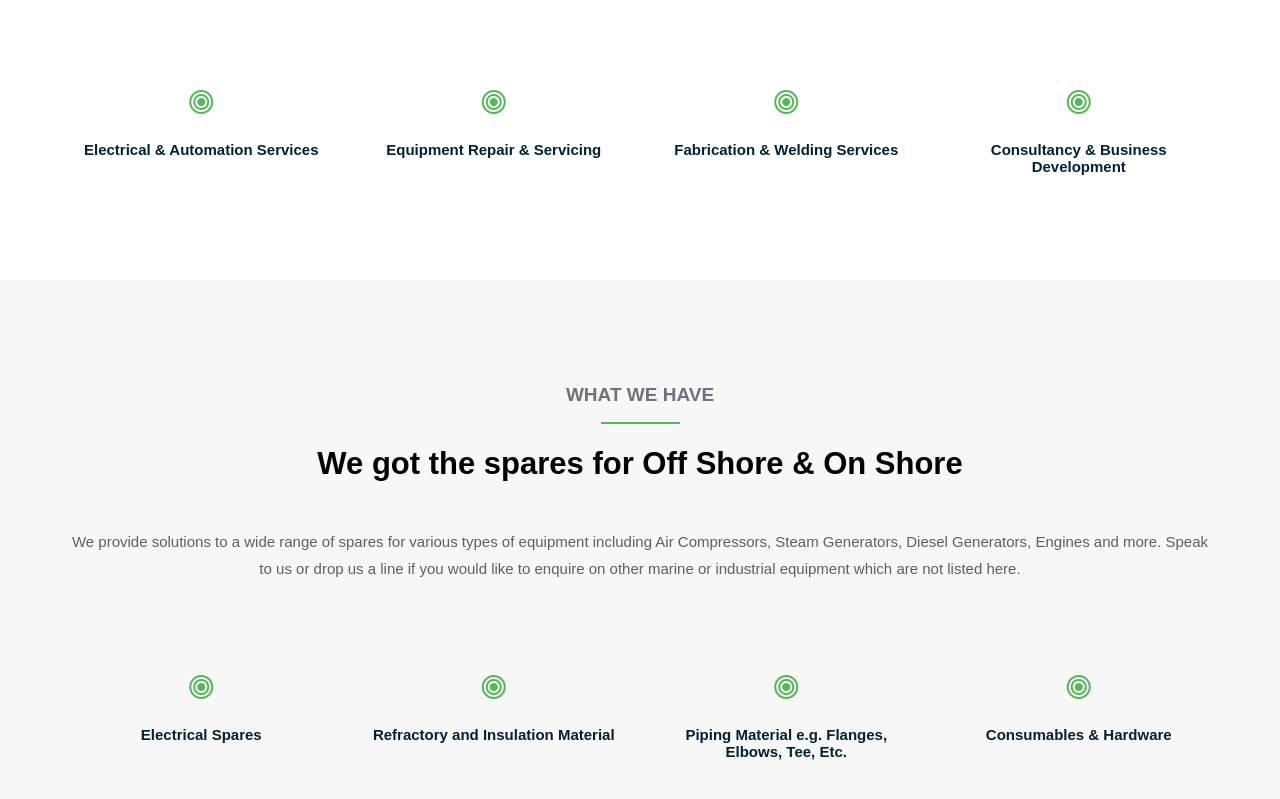
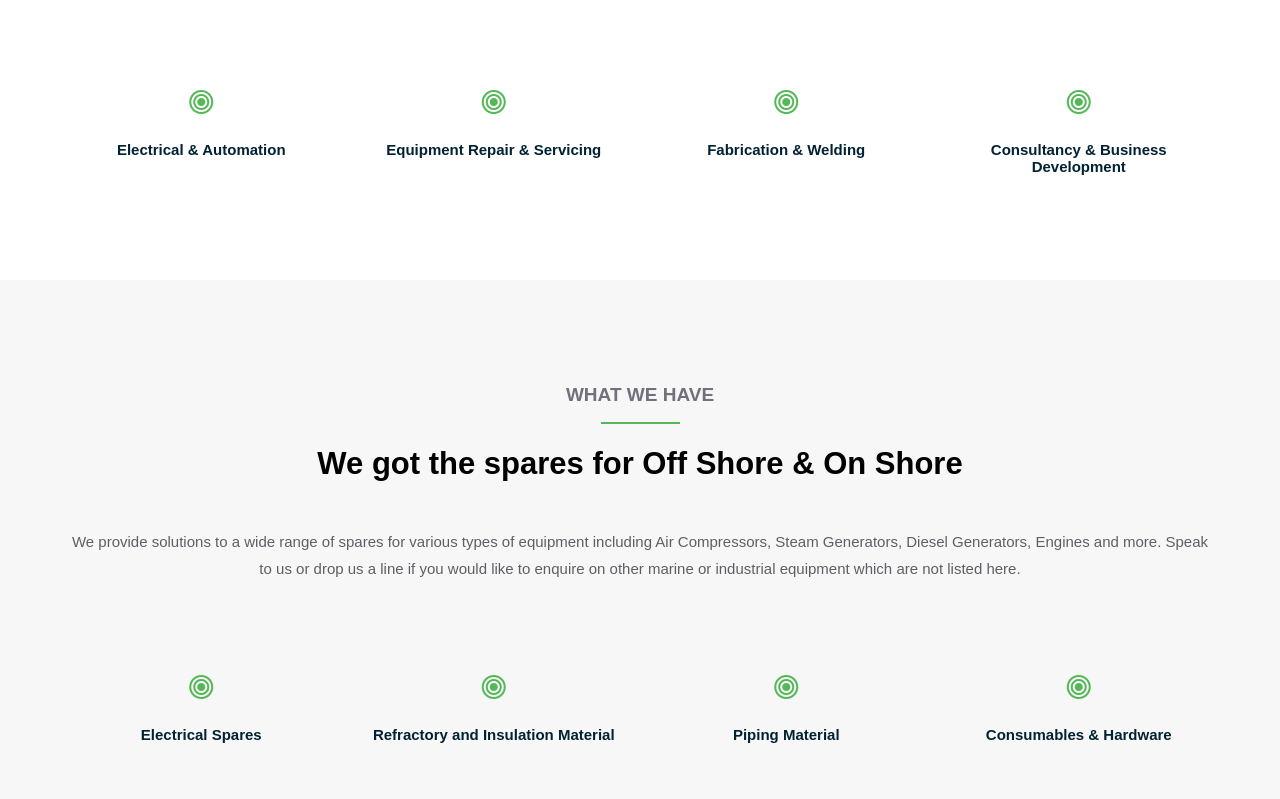
Before and after one commit to bluedovemarine/bluedovemarine.github.io, a plain HTML site: page index.html in a window 1280 px wide. Shown: the part 2291-3090 px from the top of the page. Drawn offline with Linux system fonts and the light colour scheme.

Commit message:
Update 5 on 5 Jan 18

```diff
--- a/index.html
+++ b/index.html
@@ -210,7 +210,7 @@
 
                          <i class="fa fa-bullseye fa-2x" aria-hidden="true"></i>
 
-                            	<h5>Electrical & Automation Services</h5>
+                            	<h5>Electrical & Automation</h5>
 
 
 
@@ -230,7 +230,7 @@
 
                             	<i class="fa fa-bullseye fa-2x" aria-hidden="true"></i>
 
-                            	<h5>Fabrication & Welding Services</h5>
+                            	<h5>Fabrication & Welding</h5>
 
 
 
@@ -307,7 +307,7 @@
 
                             	<i class="fa fa-bullseye fa-2x" aria-hidden="true"></i>
 
-                            	<h5>Piping Material e.g. Flanges, Elbows, Tee, Etc.</h5>
+                            	<h5>Piping Material</h5>
 
                             </section>
 
```
